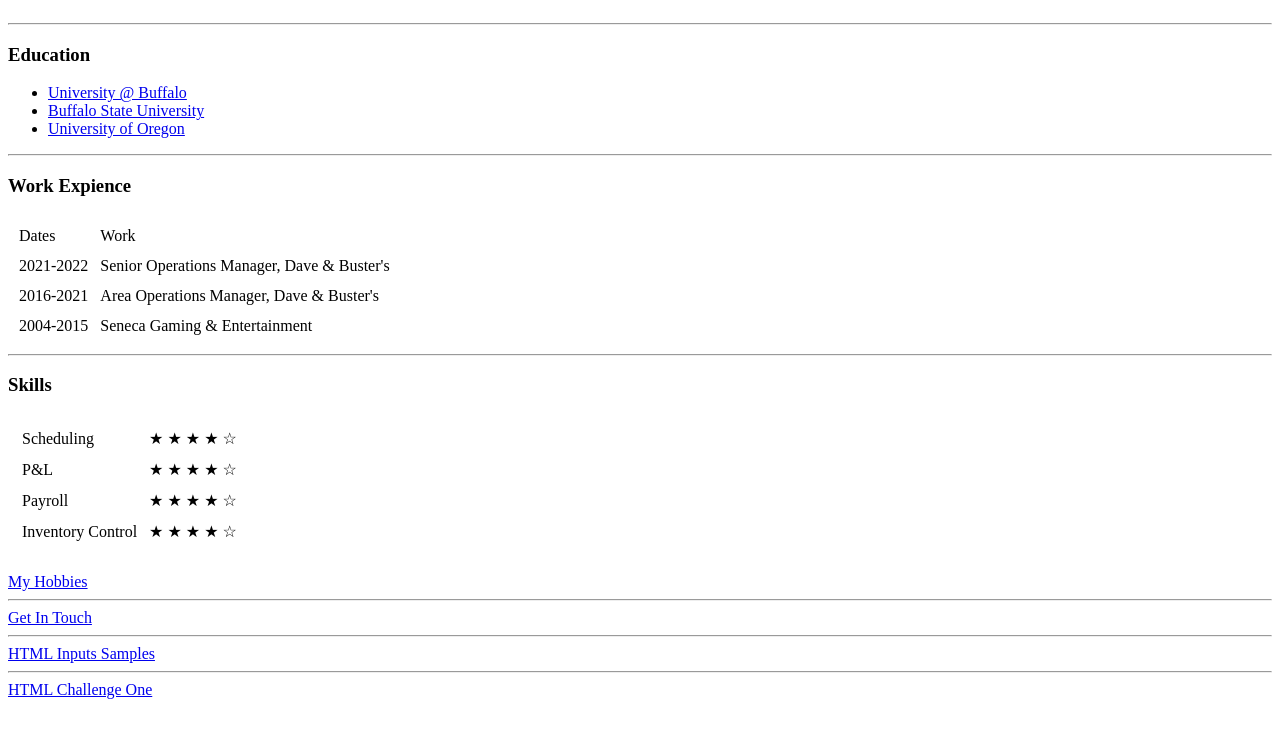
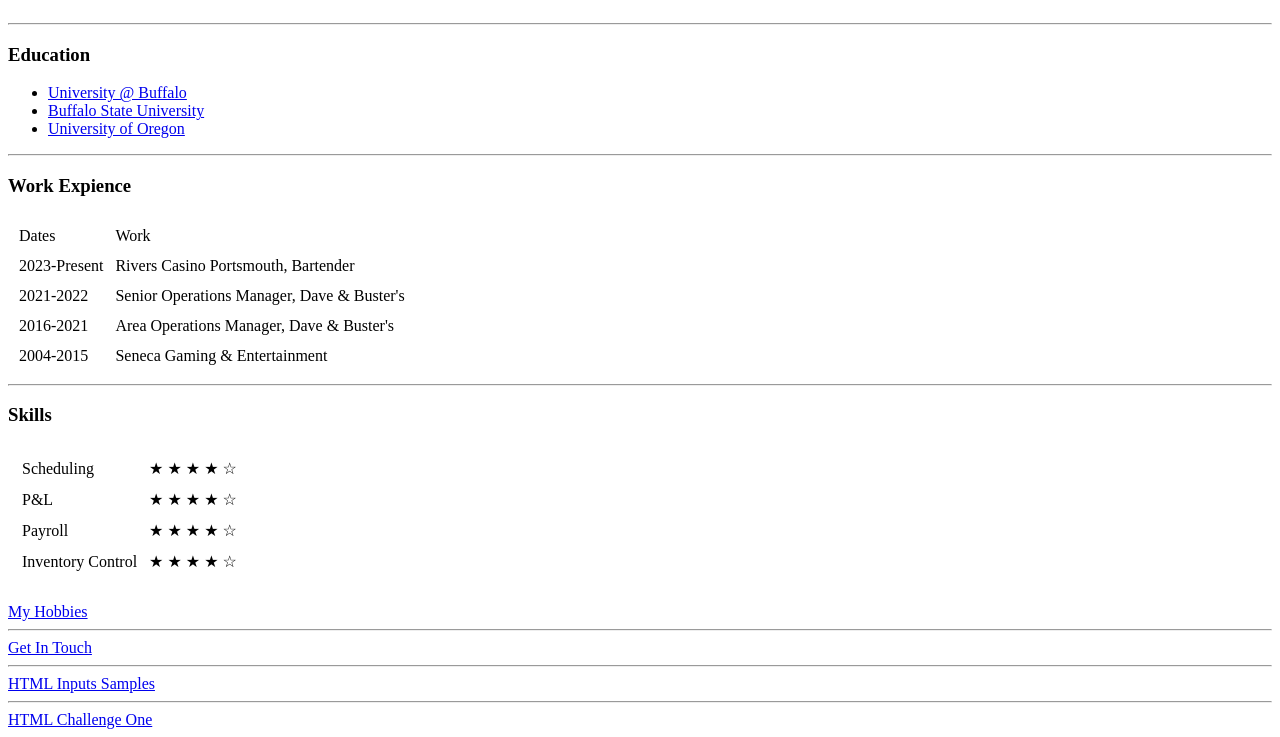
Before and after one commit to BowiesDad/cv, a plain HTML site: page index.html in a window 1280 px wide. Shown: the part 201-938 px from the top of the page. Before the commit the page ends 908 px from the top, so only its background shows below. Drawn offline with Linux system fonts and the light colour scheme.

Commit message:
Update index.html
Added Rivers Casino Portsmuth to Work

```diff
--- a/index.html
+++ b/index.html
@@ -39,6 +39,14 @@
       </tr>
     </thead>
     <tbody>
+        <tr>
+        <td>
+          2023-Present
+        </td>
+        <td>
+          Rivers Casino Portsmouth, Bartender
+        </td>
+      </tr>
       <tr>
         <td>2021-2022</td>
         <td>Senior Operations Manager, Dave & Buster's</td>
```
